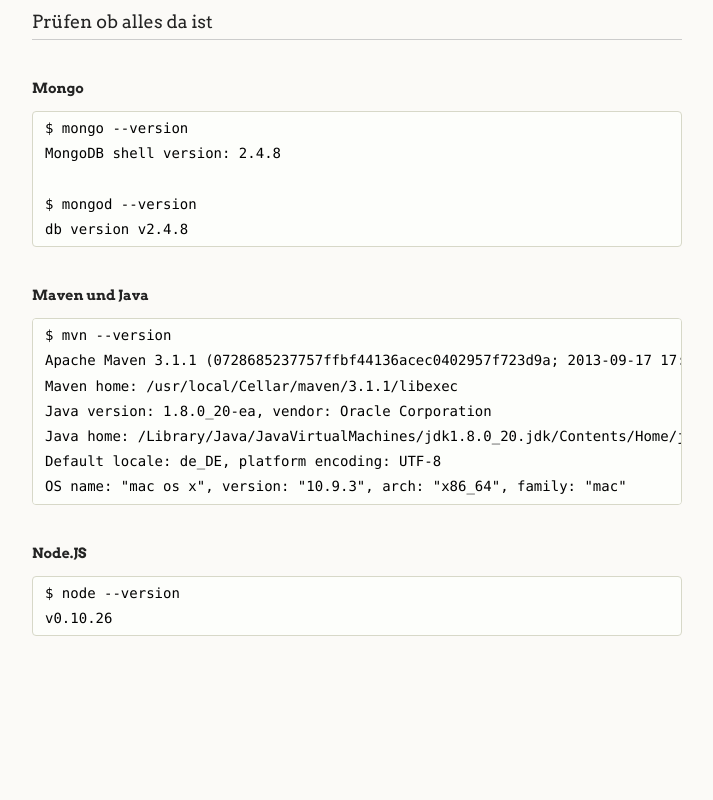
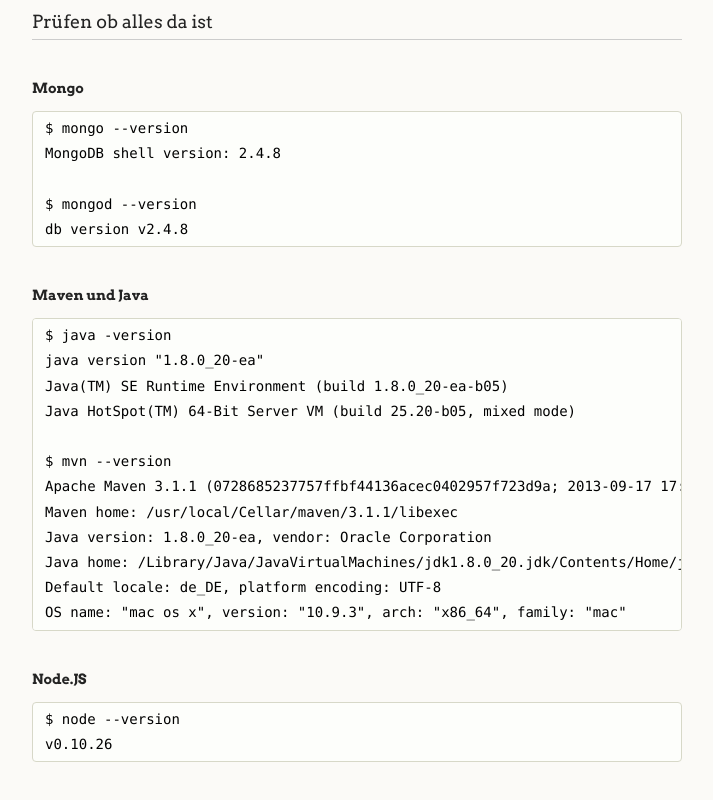
Before and after one commit to FuriKuri/mongodb, a plain HTML site: page index.html in a window 1280 px wide. Shown: the part 1285-2085 px from the top of the page, without its empty margins (278-991 px from the left). Before the commit the page ends 2003 px from the top, so only its background shows below. Drawn offline with Linux system fonts and the light colour scheme.

Commit message:
add java

```diff
--- a/index.html
+++ b/index.html
@@ -81,7 +81,12 @@
 db version v2.4.8
 </code></pre>
 <h4>Maven und Java</h4>
-<pre><code>$ mvn --version
+<pre><code>$ java -version
+java version "1.8.0_20-ea"
+Java(TM) SE Runtime Environment (build 1.8.0_20-ea-b05)
+Java HotSpot(TM) 64-Bit Server VM (build 25.20-b05, mixed mode)
+
+$ mvn --version
 Apache Maven 3.1.1 (0728685237757ffbf44136acec0402957f723d9a; 2013-09-17 17:22:22+0200)
 Maven home: /usr/local/Cellar/maven/3.1.1/libexec
 Java version: 1.8.0_20-ea, vendor: Oracle Corporation
```
